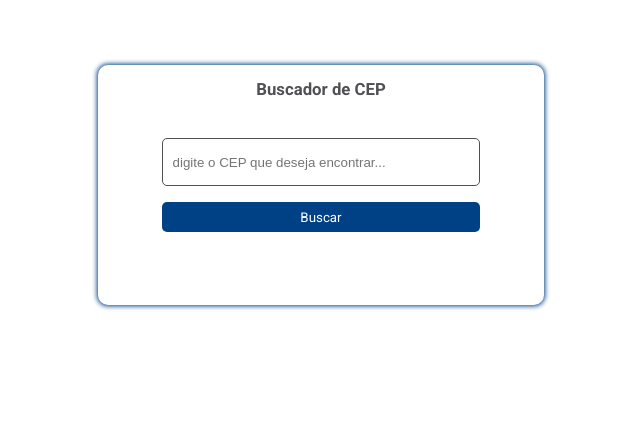
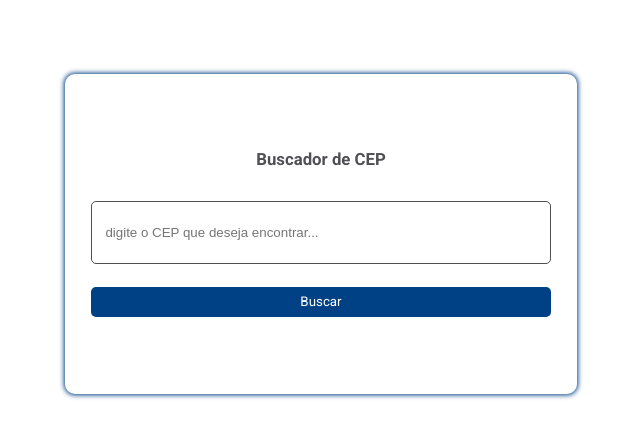
Before and after one commit to GuilhermeCRB/buscaCEP_rede-dor, a React (Create React App) app in the folder front-end/: page / in a window 1280 px wide. Shown: the part 151-588 px from the top of the page, without its empty margins (319-959 px from the left). Built offline with nearby package versions, Linux system fonts and the light colour scheme; no server answers.

Commit message:
style: adds style to address ressponse

```diff
--- a/front-end/public/index.html
+++ b/front-end/public/index.html
@@ -3,6 +3,7 @@
   <head>
     <meta charset="utf-8" />
     <meta name="viewport" content="width=device-width, initial-scale=1" />
+    <link rel="shortcut icon" type="image" href="/Rede-dor.png" />
     <link rel="preconnect" href="https://fonts.googleapis.com" />
     <link rel="preconnect" href="https://fonts.gstatic.com" crossorigin />
     <link href="https://fonts.googleapis.com/css2?family=Roboto:wght@400;700&display=swap" rel="stylesheet" />
--- a/front-end/src/components/Address.jsx
+++ b/front-end/src/components/Address.jsx
@@ -16,4 +16,14 @@ export default function Address({ response }){
 
 const AddressContainer = styled.div`
 
+    span{
+        margin-right: 2%;
+        font-weight: 700;
+        color: var(--secondary-color);
+    }
+
+    p{
+        font-size: 1.2rem;
+        margin-bottom: 1%;
+    }
 `
--- a/front-end/src/components/ErrorMessage.jsx
+++ b/front-end/src/components/ErrorMessage.jsx
@@ -1,6 +1,15 @@
+import styled from 'styled-components';
+
 export default function ErrorMessage({ response }){
     const message = response.data;
     return(
-        <p>{message}</p>
+        <Message>{message}</Message>
     )
 }
+
+const Message = styled.p`
+    text-align: center;
+    font-size: 1.1rem;
+    font-weight: 700;
+    color: var(--error-message);
+`
--- a/front-end/src/components/Form.jsx
+++ b/front-end/src/components/Form.jsx
@@ -55,23 +55,19 @@ export default function Form({ setResponse }){
 }
 
 const FormContainer = styled.form`
-    width: calc(190px + 20%);
-    height: calc(80px + 20%);
-    position: relative;
+    height: calc(40%);
     display: flex;
     flex-direction: column;
     justify-content: center;
-    margin-bottom: 10%;
+    margin-bottom: 6%;
     padding: 0 5%;
     font-size: calc(1rem + 20vw);
     border-radius: 10px;
     box-shadow: 0px 0px 5px 1px var(--secondary-color);
 
     h1{
-        position: absolute;
-        top: 10%;
-        left: 50%;
-        transform: translateY(-50%) translateX(-50%);
+        margin-bottom: calc(10px + 5%);
+        text-align: center;
         font-size: 1.4rem;
         font-weight: 700;
         flex-wrap: wrap;
@@ -91,6 +87,12 @@ const FormContainer = styled.form`
         border-radius: 5px;
         color: var(--main-color);
         background-color: var(--secondary-color);
+        transition: 0.2s ease-in-out;
+
+        :hover{
+            cursor: pointer;
+            background-color: #0c529c;
+        }
 
         >div{
             display: flex;
--- a/front-end/src/components/pages/Home.jsx
+++ b/front-end/src/components/pages/Home.jsx
@@ -22,6 +22,14 @@ const Main = styled.main`
     height: 100vh;
     display: flex;
     flex-direction: column;
-    align-items: center;
     justify-content: center;
+    padding: 0 30%;
+
+    @media (max-width: 375px) {
+        padding: 0 30px;
+    }
+
+    @media (max-width: 425px) {
+        padding: 0 10%;
+    }
 `;
```
Also changed, not shown: front-end/public/Rede-dor.png (added).
